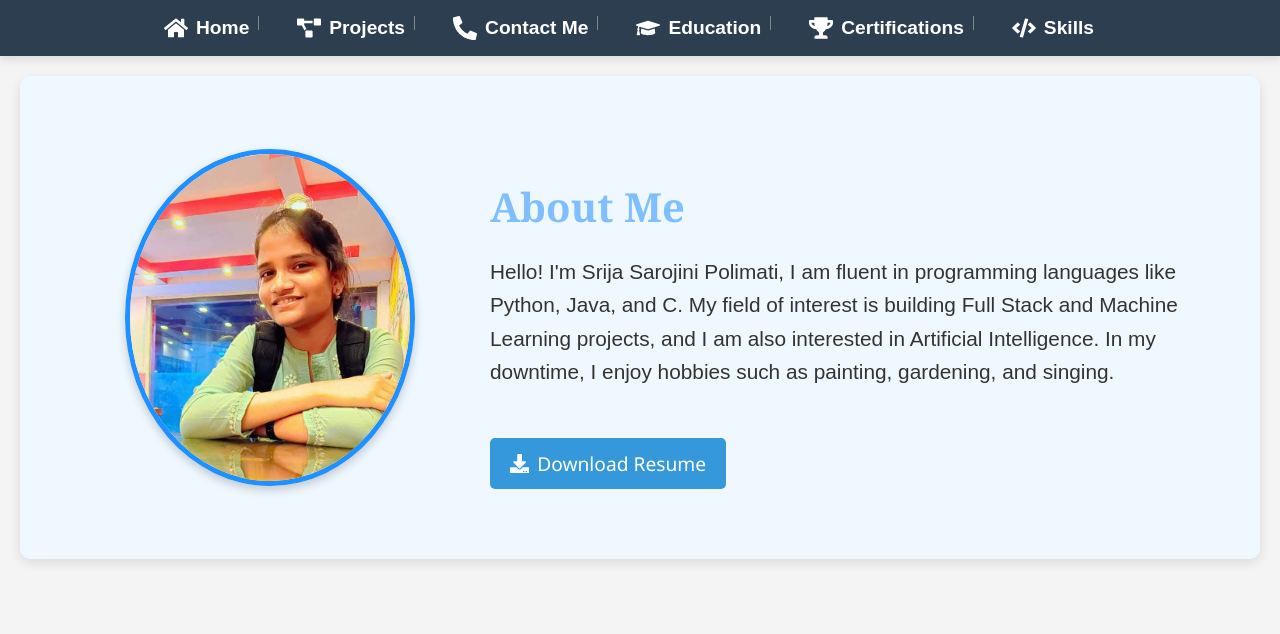
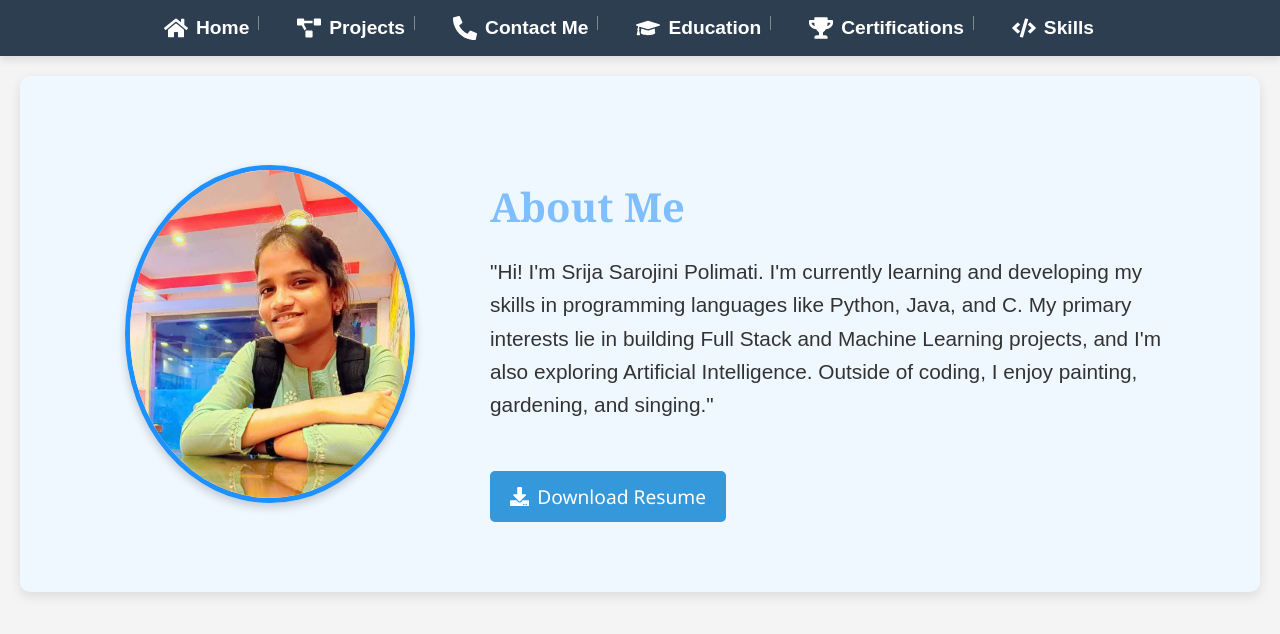
Before and after one commit to SrijaSarojiniP/Portfolio, a React (Create React App) app: page /about in a window 1280 px wide. Shown: the top 634 px of the page. Built offline with nearby package versions, Linux system fonts and the light colour scheme.

Commit message:
Updated Project

```diff
--- a/src/components/About.js
+++ b/src/components/About.js
@@ -41,11 +41,12 @@ const About = () => {
             transition={{ delay: 0.5 }}
             className="about-text"
           >
-            Hello! I'm Srija Sarojini Polimati,
-            I am fluent in programming languages like Python, Java, and C.
-            My field of interest is building Full Stack and Machine Learning projects,
-            and I am also interested in Artificial Intelligence. In my downtime, I enjoy
-            hobbies such as painting, gardening, and singing.
+            "Hi! I'm Srija Sarojini Polimati.
+            I'm currently learning and developing my skills in programming languages like Python, Java, and C.
+            My primary interests lie in building Full Stack and Machine Learning projects,
+            and I'm also exploring Artificial Intelligence.
+            Outside of coding, I enjoy painting, gardening, and singing."
+
           </motion.p>
 
           {/* Download Resume Button */}
```
